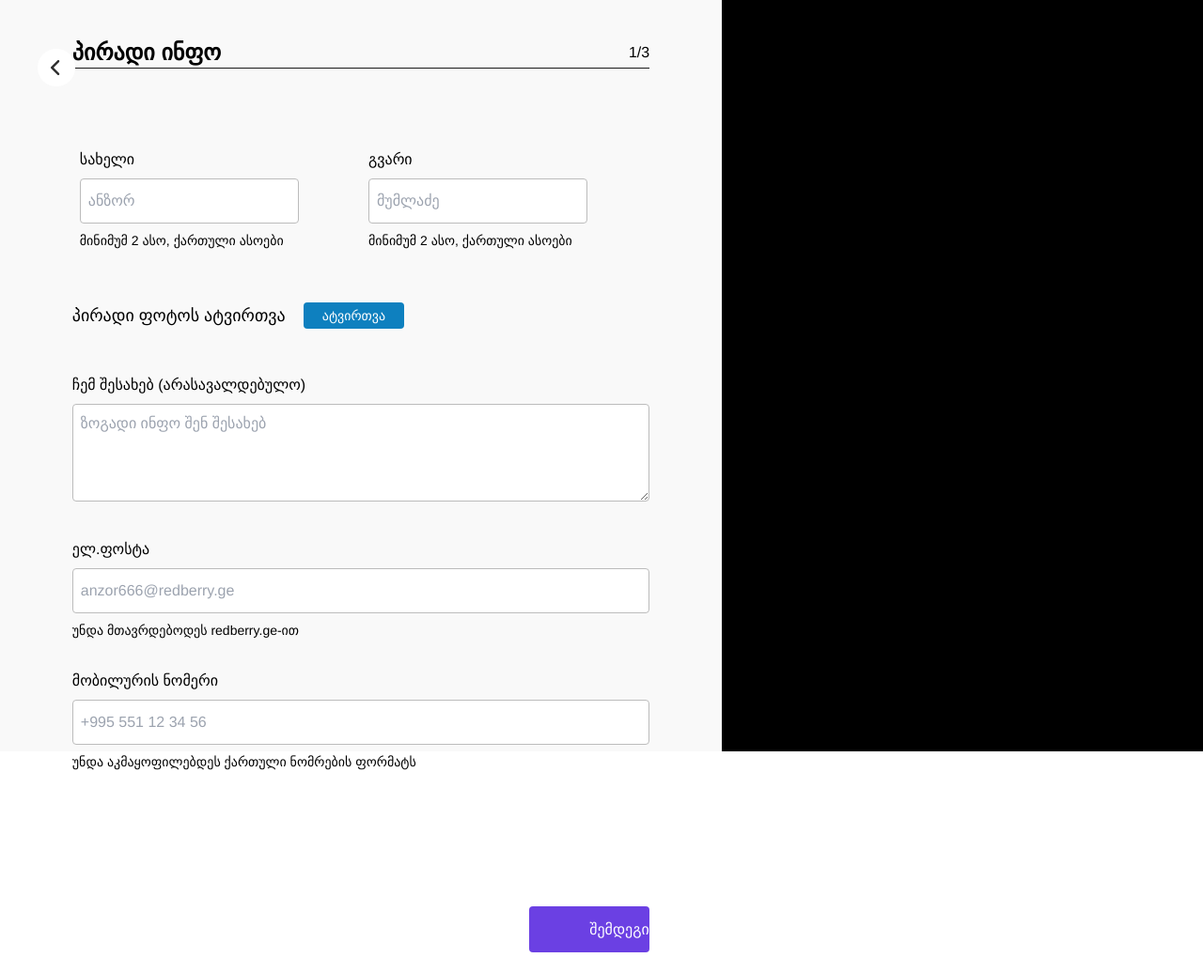
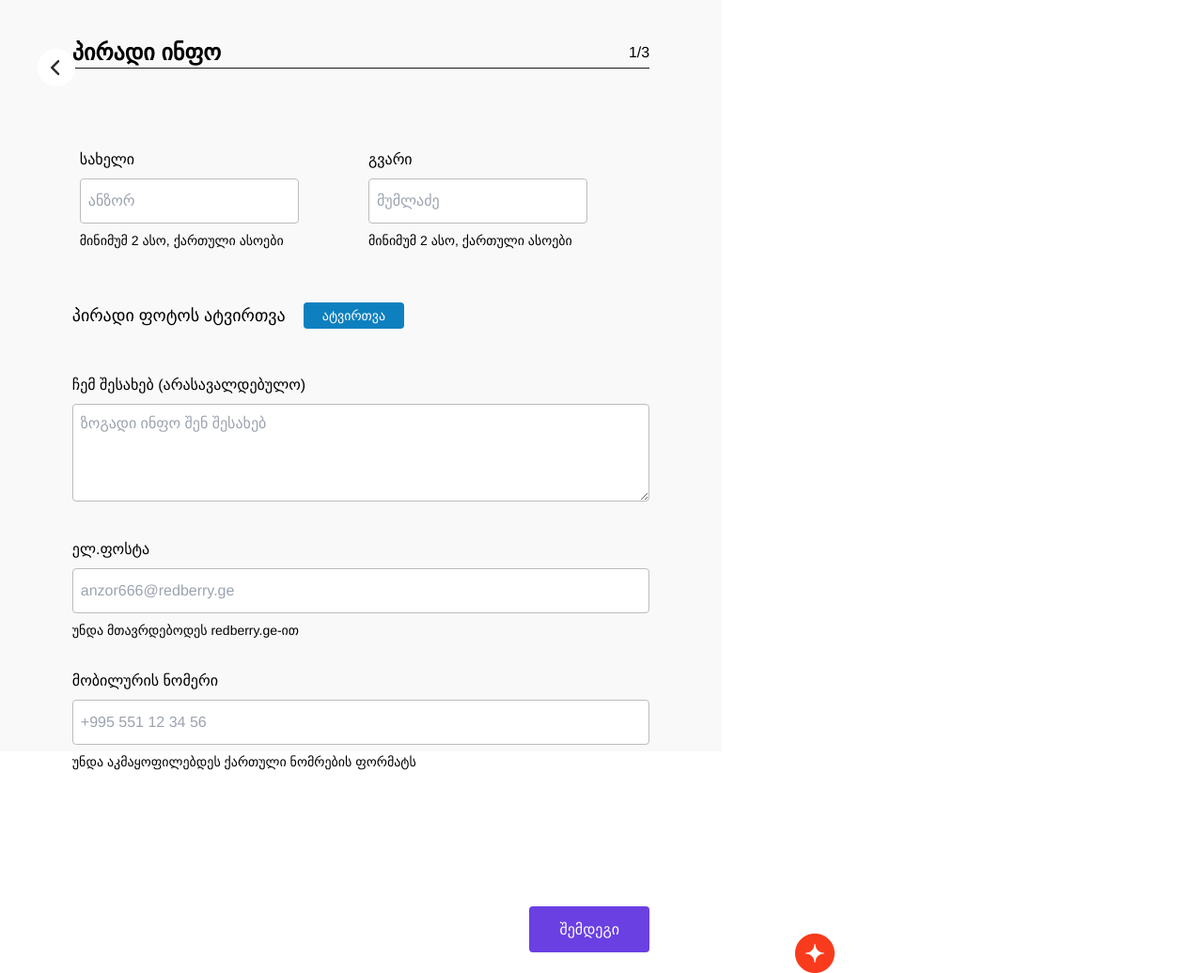
Before and after one commit to dumba23/Redberry-Task, a React (Create React App) app: page /piradi in a window 1280 px wide. Shown: the whole page at 94% size. Before the commit the page ends 1014 px from the top, so only its background shows below. Built offline with nearby package versions, Linux system fonts and the light colour scheme.

Commit message:
Finished/modified personal info page

```diff
--- a/src/Assets/Images/index.ts
+++ b/src/Assets/Images/index.ts
@@ -5,6 +5,8 @@ import Back from './back.png';
 import Info from './logoinfo.png';
 import Success from './success.png';
 import Error from './error.png';
+import Mobile from './mobile.png';
+import Email from './email.png';
 
 export const ShutterstockImg = Shutterstock;
 export const LandingLogoMid = LandingMid;
@@ -13,3 +15,5 @@ export const BackLogo = Back;
 export const LogoInfo = Info;
 export const SuccessLogo = Success;
 export const ErrorLogo = Error;
+export const EmailLogo = Email;
+export const MobileLogo = Mobile;
--- a/src/Components/InfoPage.tsx
+++ b/src/Components/InfoPage.tsx
@@ -1,15 +1,26 @@
 import React, { useState, useEffect } from 'react';
-import { Link } from 'react-router-dom';
+import { Link, useNavigate } from 'react-router-dom';
+import formatPhoneNumber from '../Utils/formatPhoneNumber';
 
-import { BackLogo, ErrorLogo, SuccessLogo } from '../Assets/Images';
+import { BackLogo, ErrorLogo, SuccessLogo, LogoInfo } from '../Assets/Images';
+import PersonalInfo from '../Utils/PersonalInfo';
 
 type FormDataObject = {
   name: string;
   surname: string;
   email: string;
   about: string;
-  file: string;
+  file: string | ArrayBuffer;
   mobile: string;
+};
+
+type ErrorDataObject = {
+  name: boolean;
+  surname: boolean;
+  email: boolean;
+  about: boolean;
+  file: boolean;
+  mobile: boolean;
 };
 
 const InfoPage = () => {
@@ -23,10 +34,20 @@ const InfoPage = () => {
   };
 
   const [formData, setFormData] = useState<FormDataObject>(storedFormData);
+  const [errorData, setErrorData] = useState<ErrorDataObject>({
+    name: false,
+    surname: false,
+    email: false,
+    about: false,
+    file: false,
+    mobile: false,
+  });
   const [activeInput, setActiveInput] = useState<string>('');
   const [tempMobile, setTempMobile] = useState<string>(storedFormData.mobile);
 
-  const EmailRegex = RegExp(/^\s?[A-Z0–9]+[A-Z0–9._+-]{0,}@[A-Z0–9._+-]+\.[A-Z0–9]{2,4}\s?$/i);
+  const navigate = useNavigate();
+
+  const EmailRegex = RegExp(/^\w+([\.-]?\w+)*@\w+([\.-]?\w+)*(\.\w{2,3})+$/);
   const GeorgianRegex = /^[\u10A0-\u10FF]*$/;
   const MobileNumberRegex = /^(\+?995)?(79\d{7}|5\d{8})$/;
 
@@ -41,34 +62,20 @@ const InfoPage = () => {
     }
   }, []);
 
-  const formatPhoneNumber = (value: string) => {
-    if (!value) return value;
-
-    const phoneNumber = value.replace(/[^\d]/g, '');
-
-    const phoneNumberLength = phoneNumber.length;
-
-    if (phoneNumberLength < 4) return phoneNumber;
-
-    if (phoneNumberLength < 7) {
-      return `+${phoneNumber.slice(0, 3)} ${phoneNumber.slice(3)}`;
-    }
-
-    if (phoneNumberLength < 11) {
-      return `+${phoneNumber.slice(0, 3)} ${phoneNumber.slice(3, 6)} ${phoneNumber.slice(6)}`;
-    }
-    return `+${phoneNumber.slice(0, 3)} ${phoneNumber.slice(3, 6)} ${phoneNumber.slice(6, 8)} ${phoneNumber.slice(
-      8,
-      10
-    )} ${phoneNumber.slice(10, 12)}`;
-  };
-
-  const handleChange = (event: any) => {
+  const handleChange = (event: React.ChangeEvent<HTMLInputElement | HTMLTextAreaElement>) => {
     event.preventDefault();
     const { name, value } = event.target;
 
     if (name === 'file') {
-      setFormData({ ...formData, [name]: URL.createObjectURL(event.target.files[0]) });
+      const target = event.target as HTMLInputElement;
+      const files = target.files[0];
+      const reader = new FileReader();
+      if (files.name.toLowerCase().endsWith('.png') || files.name.toLowerCase().endsWith('.jpg')) {
+        reader.readAsDataURL(files);
+        reader.addEventListener('load', () => {
+          setFormData({ ...formData, [name]: reader.result });
+        });
+      }
     } else if (name === 'mobile') {
       setFormData({ ...formData, [name]: value.replace(/\s/g, '').slice(0, 13) });
       setTempMobile(value);
@@ -76,7 +83,7 @@ const InfoPage = () => {
   };
 
   const handleValidateName = (name: string) => {
-    if (formData?.[name] === '') {
+    if (formData?.[name] === '' && !errorData?.[name]) {
       return 'border-[#BCBCBC]';
     } else if (formData?.[name].length >= 2 && GeorgianRegex.test(formData?.[name])) {
       return 'border-[#98E37E]';
@@ -85,7 +92,7 @@ const InfoPage = () => {
 
   const handleValidateEmail = () => {
     const emailEnd = '@redberry.ge';
-    if (formData.email === '') {
+    if (formData.email === '' && errorData.email === false) {
       return 'border-[#BCBCBC]';
     } else if (
       EmailRegex.test(formData.email) &&
@@ -96,11 +103,33 @@ const InfoPage = () => {
   };
 
   const handleValidateMobileNumber = () => {
-    if (formData.mobile === '') {
+    if (formData.mobile === '' && errorData.mobile === false) {
       return 'border-[#BCBCBC]';
     } else if (MobileNumberRegex.test(formData.mobile)) {
       return 'border-[#98E37E]';
     } else return 'border-[#EF5050]';
+  };
+
+  const handleSubmit = (event: { preventDefault: () => void }) => {
+    event.preventDefault();
+    let count = 0;
+    let newErrorData = {} as ErrorDataObject;
+    for (const value in formData) {
+      if ((formData[value] === '' || formData[value] === null) && formData[value] !== 'about') {
+        newErrorData = { ...newErrorData, [value]: true };
+        count = count + 1;
+      }
+    }
+
+    if (formData.file === null) {
+      alert('Please choose a image with .png or .jpeg format');
+    }
+
+    setErrorData({ ...newErrorData });
+
+    if (count === 0) {
+      navigate('/gamotsdileba');
+    }
   };
 
   return (
@@ -149,7 +178,6 @@ const InfoPage = () => {
                     value={formData.name}
                     placeholder="ანზორ"
                     onChange={handleChange}
-                    required
                   />
                 </label>
                 <div className="font-light text-sm mt-2">მინიმუმ 2 ასო, ქართული ასოები</div>
@@ -187,7 +215,6 @@ const InfoPage = () => {
                     value={formData.surname}
                     placeholder="მუმლაძე"
                     onChange={handleChange}
-                    required
                   />
                 </label>
                 <div className="font-light text-sm mt-2">მინიმუმ 2 ასო, ქართული ასოები</div>
@@ -247,7 +274,6 @@ const InfoPage = () => {
                   value={formData.email}
                   placeholder="anzor666@redberry.ge"
                   onChange={handleChange}
-                  required
                 />
               </label>
               <div className="font-light text-sm mt-2">უნდა მთავრდებოდეს redberry.ge-ით</div>
@@ -283,22 +309,32 @@ const InfoPage = () => {
                   value={formatPhoneNumber(tempMobile)}
                   placeholder="+995 551 12 34 56"
                   onChange={handleChange}
-                  required
                 />
               </label>
               <div className="font-light text-sm mt-2">უნდა აკმაყოფილებდეს ქართული ნომრების ფორმატს</div>
             </div>
             <div className="flex justify-end">
-              <input
-                type="submit"
-                value="შემდეგი"
+              <button
+                onClick={handleSubmit}
                 className="w-[8rem] px-[4rem] py-[0.8rem] bg-[#6B40E3] font-medium text-white rounded mt-[9rem] flex justify-center"
-              />
+              >
+                შემდეგი
+              </button>
             </div>
           </form>
         </div>
       </div>
-      <div className="w-2/5 bg-black">w</div>
+      <div className="w-2/5 relative">
+        <PersonalInfo
+          name={formData.name}
+          surname={formData.surname}
+          email={formData.email}
+          mobile={formData.mobile}
+          file={formData.file}
+          about={formData.about}
+        />
+        <img className="absolute top-[994px] left-[78px]" src={LogoInfo} alt="logo" />
+      </div>
     </div>
   );
 };
--- /dev/null
+++ b/src/Utils/PersonalInfo.tsx
@@ -0,0 +1,70 @@
+import React from 'react';
+import formatPhoneNumber from './formatPhoneNumber';
+
+import { MobileLogo, EmailLogo } from '../Assets/Images';
+
+const PersonalInfo = ({
+  name,
+  surname,
+  email,
+  about,
+  file,
+  mobile,
+}: {
+  name: string;
+  surname: string;
+  email: string;
+  about: string;
+  file: string | ArrayBuffer;
+  mobile: string;
+}) => {
+  return (
+    <div className="flex flex-row px-20 pt-10">
+      <div className="w-3/5">
+        <div className="font-bold text-4xl text-[#F93B1D]">
+          {name !== '' && name + ' '}
+          {surname !== '' && surname}
+        </div>
+        <div>
+          <div className="flex mt-3 items-center">
+            {email !== '' && (
+              <>
+                <img alt="logo" className="w-[16px] h-[16px]" src={EmailLogo} />
+                <span className="font-normal text-lg text-[#1A1A1A] ml-3">{email}</span>
+              </>
+            )}
+          </div>
+        </div>
+        <div>
+          <div className="flex mt-2 items-center">
+            {mobile !== '' && (
+              <>
+                <img className="w-[16px] h-[16px]" alt="logo" src={MobileLogo} />
+                <span className="font-normal text-lg text-[#1A1A1A] ml-3">{formatPhoneNumber(mobile)}</span>
+              </>
+            )}
+          </div>
+        </div>
+        <div className="mt-8">
+          {about !== '' && (
+            <>
+              <div className="text-[#F93B1D] font-bold text-lg">ჩემ შესახებ</div>
+              <div className="text-[#000000] font-normal text-base">{about}</div>
+            </>
+          )}
+        </div>
+      </div>
+      <div className="w-2/5">
+        {file !== null && (
+          <img
+            className="rounded-[50%] w-[246px] h-[246px] object-cover object-center"
+            alt="person"
+            src={file as string}
+          />
+        )}
+      </div>
+    </div>
+  );
+};
+
+export default PersonalInfo;
--- /dev/null
+++ b/src/Utils/formatPhoneNumber.ts
@@ -0,0 +1,23 @@
+const formatPhoneNumber = (value: string) => {
+  if (!value) return value;
+
+  const phoneNumber = value.replace(/[^\d]/g, '');
+
+  const phoneNumberLength = phoneNumber.length;
+
+  if (phoneNumberLength < 4) return phoneNumber;
+
+  if (phoneNumberLength < 7) {
+    return `+${phoneNumber.slice(0, 3)} ${phoneNumber.slice(3)}`;
+  }
+
+  if (phoneNumberLength < 11) {
+    return `+${phoneNumber.slice(0, 3)} ${phoneNumber.slice(3, 6)} ${phoneNumber.slice(6)}`;
+  }
+  return `+${phoneNumber.slice(0, 3)} ${phoneNumber.slice(3, 6)} ${phoneNumber.slice(6, 8)} ${phoneNumber.slice(
+    8,
+    10
+  )} ${phoneNumber.slice(10, 12)}`;
+};
+
+export default formatPhoneNumber;
```
Also changed, not shown: src/Assets/Images/email.png (added), src/Assets/Images/mobile.png (added).
